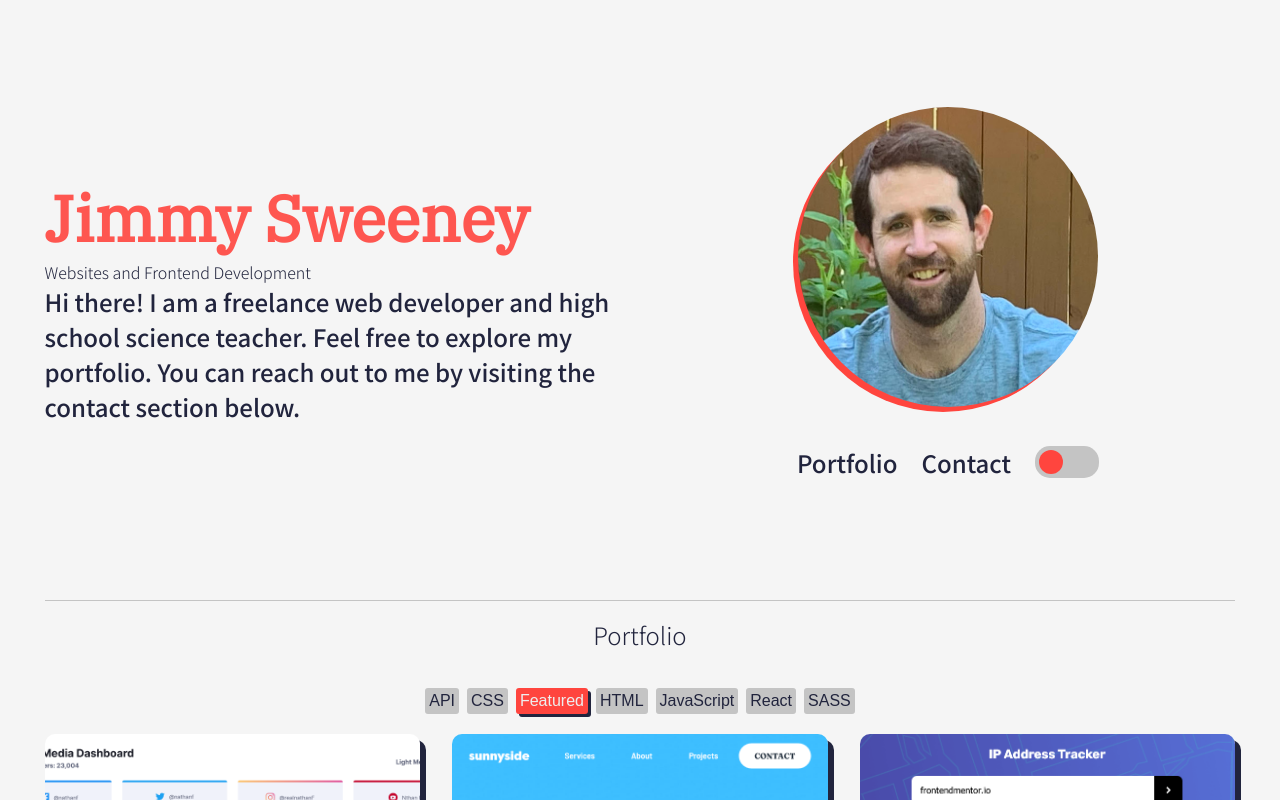
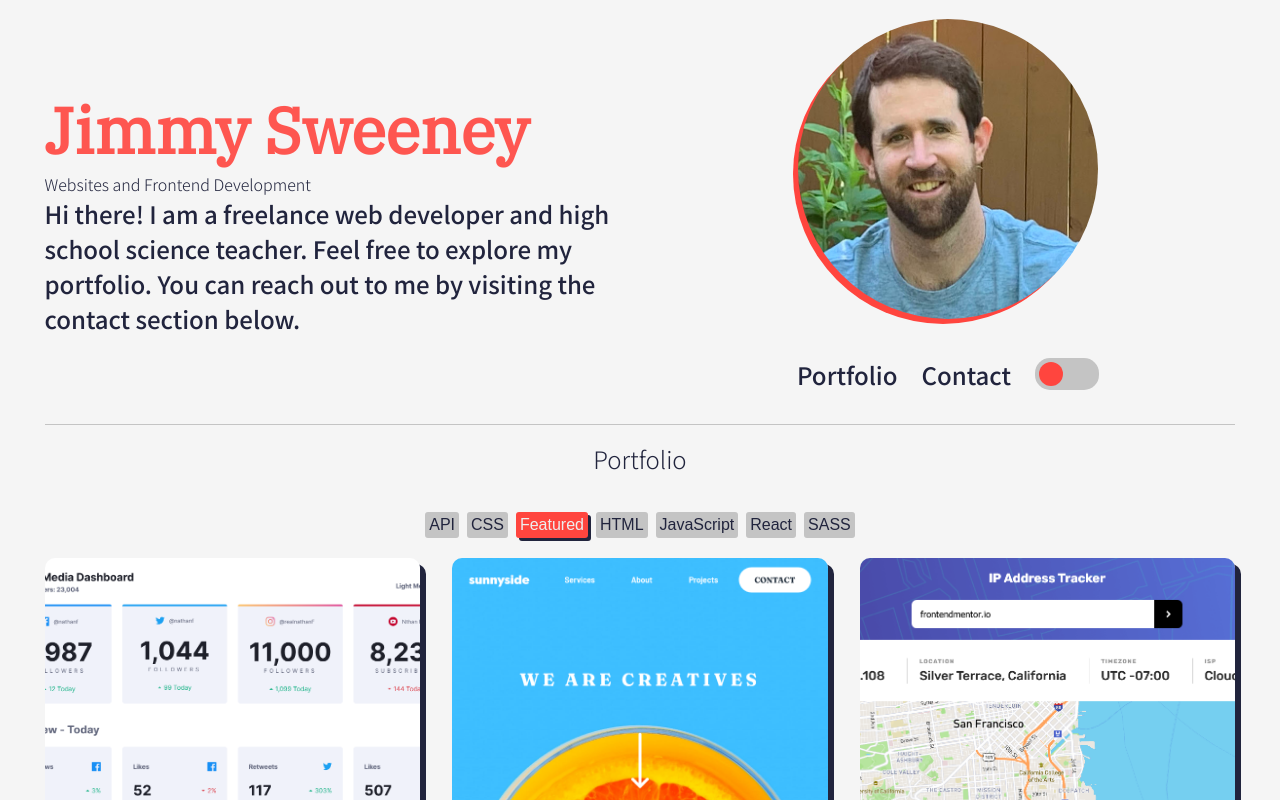
Before and after one commit to sweenejp/portfolio, a React (Create React App) app: page / in a window 1280 px wide. Shown: the top 800 px of the page. Built offline with nearby package versions, Linux system fonts and the light colour scheme.

Commit message:
remove min-height from header

```diff
--- a/src/styles/index.css
+++ b/src/styles/index.css
@@ -36,7 +36,6 @@ ul {
 }
 
 .header {
-  min-height: 75vh;
   display: flex;
   flex-direction: column;
   padding: 1em;
--- a/src/styles/scss/_header.scss
+++ b/src/styles/scss/_header.scss
@@ -1,5 +1,4 @@
 .header {
-  min-height: 75vh;
   display: flex;
   flex-direction: column;
   padding: 1em;
```
